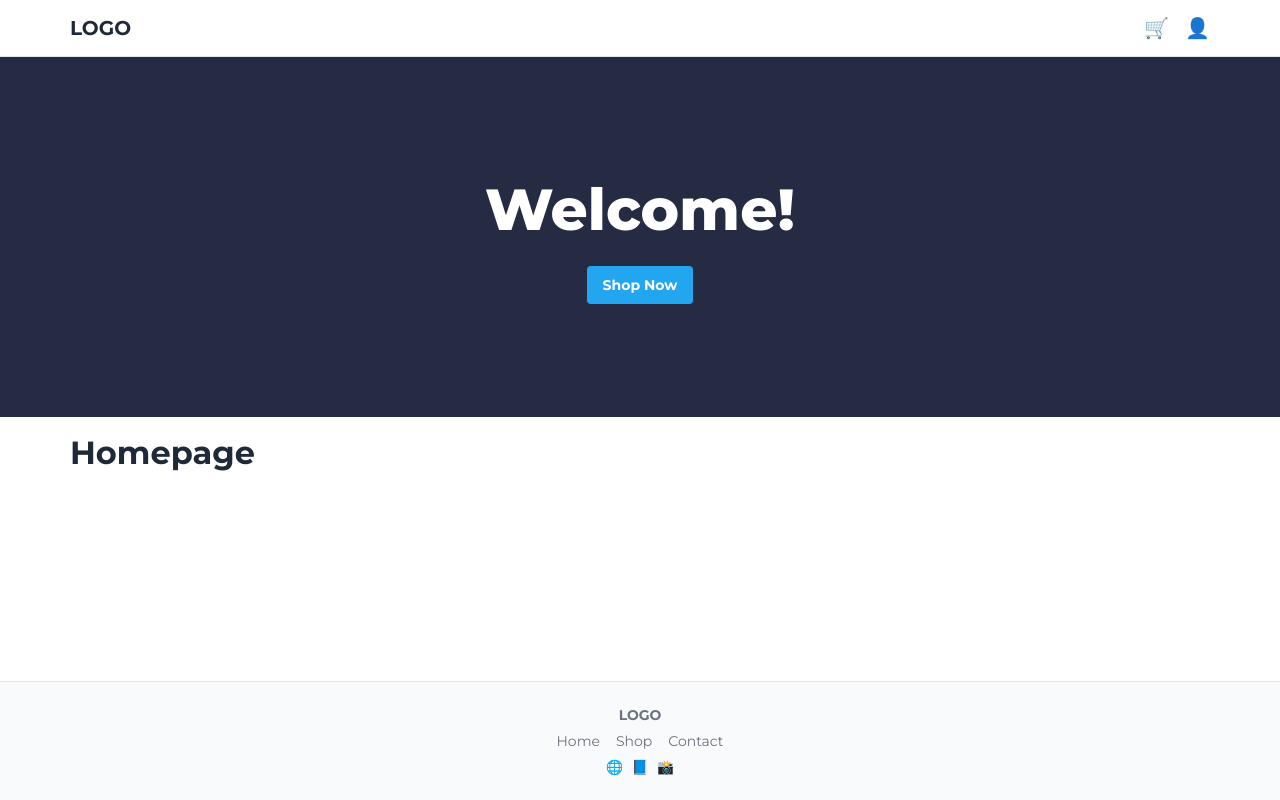
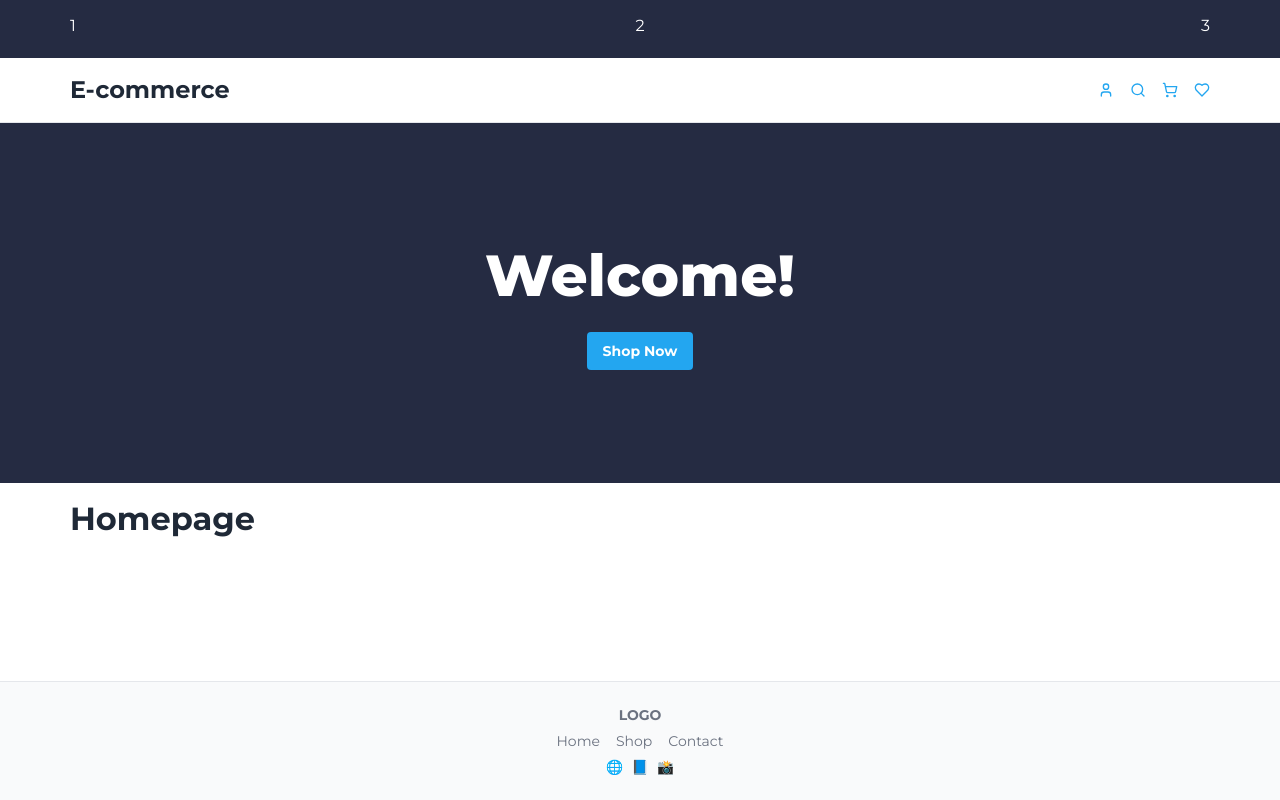
Before and after one commit to IgnacioFleming/react-mentoring-ecommerce-ifleming, a React (Vite) app: page / in a window 1280 px wide. Built offline with nearby package versions, Linux system fonts and the light colour scheme.

Commit message:
feat: add elements to Header

```diff
--- a/src/layout/Header/Header.module.scss
+++ b/src/layout/Header/Header.module.scss
@@ -1,6 +1,39 @@
 @use '../../styles/variables' as *;
 
-.header {
+.banner {
+  display: none;
+
+  @include is-tablet {
+    display: block;
+    background-color: $color-dark-background;
+    height: 58px;
+    color: $color-light-text;
+
+    &__container {
+      display: flex;
+      justify-content: center;
+    }
+
+    &__column {
+      display: flex;
+      flex: 1;
+
+      &--left {
+        justify-content: flex-start;
+      }
+
+      &--center {
+        justify-content: center;
+      }
+
+      &--right {
+        justify-content: flex-end;
+      }
+    }
+  }
+}
+
+.navbar {
   background-color: #fff;
   border-bottom: 1px solid $color-gray-300;
 
@@ -11,19 +44,23 @@
   }
 
   &__logo {
-    font-weight: bold;
-    font-size: 1.25rem;
+    font: $font-heading-h3;
   }
 
   &__nav {
     display: flex;
     gap: $spacing-md;
-  }
 
-  &__icon {
-    font-size: 1.25rem;
-    background: none;
-    border: none;
-    cursor: pointer;
+    &__icon {
+      height: 16px;
+      width: 16px;
+      color: $color-primary;
+      cursor: pointer;
+      transition: all 0.2s ease-in-out;
+
+      &:hover {
+        color: $color-hover;
+      }
+    }
   }
 }
--- a/src/layout/Header/Header.tsx
+++ b/src/layout/Header/Header.tsx
@@ -1,17 +1,27 @@
-import { Link } from 'react-router-dom';
+import clsx from 'clsx';
+import { User, ShoppingCart, Heart, Search } from 'lucide-react';
 import { Container } from '../../components/Container';
 import styles from './Header.module.scss';
 
 export const Header = () => (
-  <header className={styles.header}>
-    <Container className={styles.header__container}>
-      <div className={styles.header__logo}>LOGO</div>
-      <nav className={styles.header__nav}>
-        <button className={styles.header__icon}>🛒</button>
-        <Link to="/my-account">
-          <button className={styles.header__icon}>👤</button>
-        </Link>
-      </nav>
-    </Container>
+  <header>
+    <div className={styles.banner}>
+      <Container className={styles.banner__container}>
+        <div className={clsx(styles.banner__column, styles['banner__column--left'])}>1</div>
+        <div className={clsx(styles.banner__column, styles['banner__column--center'])}>2</div>
+        <div className={clsx(styles.banner__column, styles['banner__column--right'])}>3</div>
+      </Container>
+    </div>
+    <div className={styles.navbar}>
+      <Container className={styles.navbar__container}>
+        <div className={styles.navbar__logo}>E-commerce</div>
+        <nav className={styles.navbar__nav}>
+          <User className={styles.navbar__nav__icon} />
+          <Search className={styles.navbar__nav__icon} />
+          <ShoppingCart className={styles.navbar__nav__icon} />
+          <Heart className={styles.navbar__nav__icon} />
+        </nav>
+      </Container>
+    </div>
   </header>
 );
```
